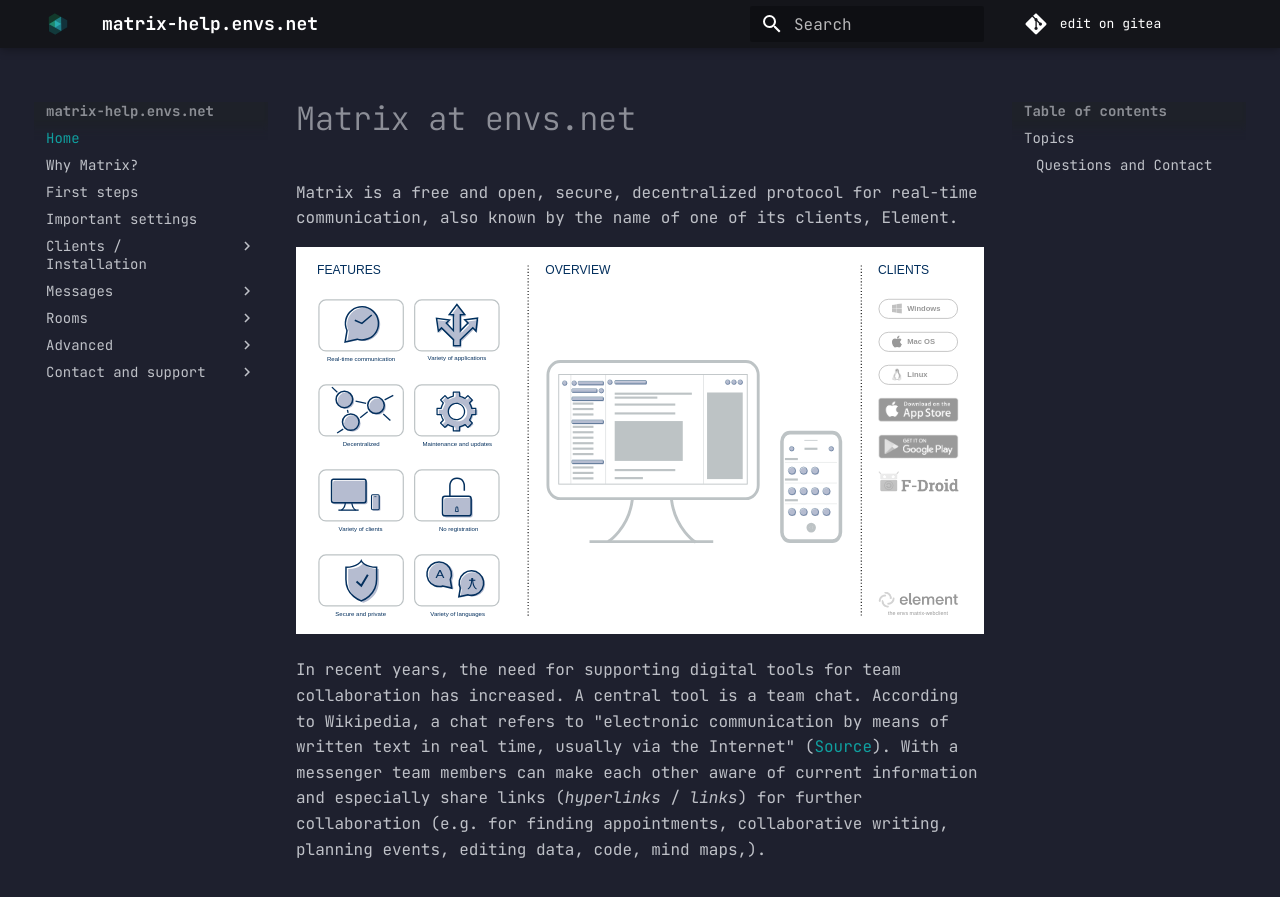
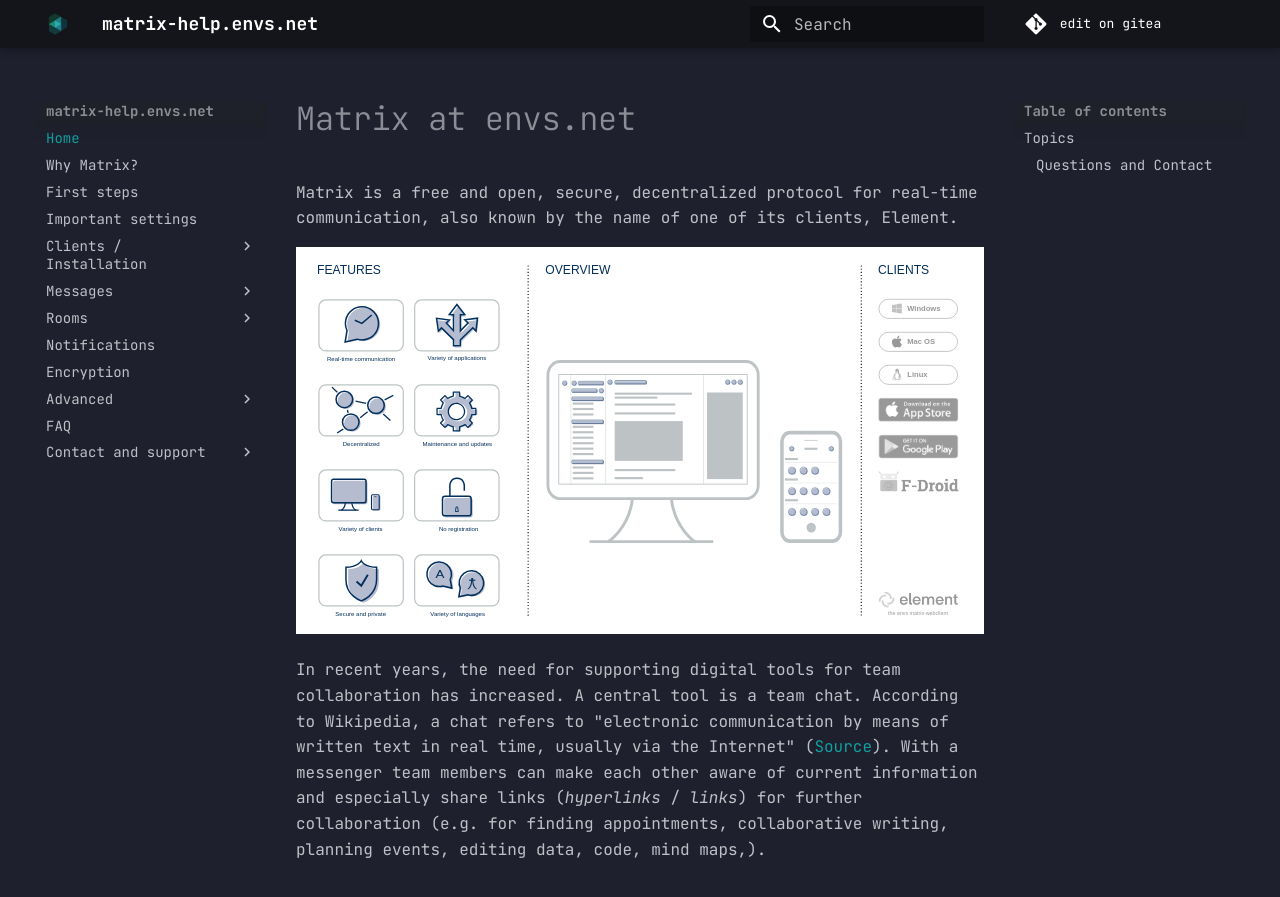
Before and after one commit to envs-net/matrix-doc, an MkDocs documentation site: the page built from docs/index.md, in a window 1280 px wide and 900 px high. Shown: the top 897 px of the window. Built offline with MkDocs 1.6.1 and Material for MkDocs 9.7.7, drawn with Linux system fonts in a browser that asks for light colours; part of the change alters nothing that is shown.

Commit message:
update nav

```diff
--- a/mkdocs.yml
+++ b/mkdocs.yml
@@ -49,11 +49,12 @@ nav:
         - Find rooms: rooms/find.md
         - Delete rooms: rooms/delete.md
         - Share rooms: rooms/sharing.md
+    - Notifications: notifications.md
+    - Encryption: encryption.md
     - Advanced:
-        - Encryption: encryption.md
-        - Notifications: notifications.md
+        - Spaces: spaces.md
         - Integrations: integrations.md
+    - FAQ: faq.md
     - Contact and support:
-        - Communities: communities.md
-        - FAQ: faq.md
+        - Impressum: impressum.md
         - Development: development.md
```
